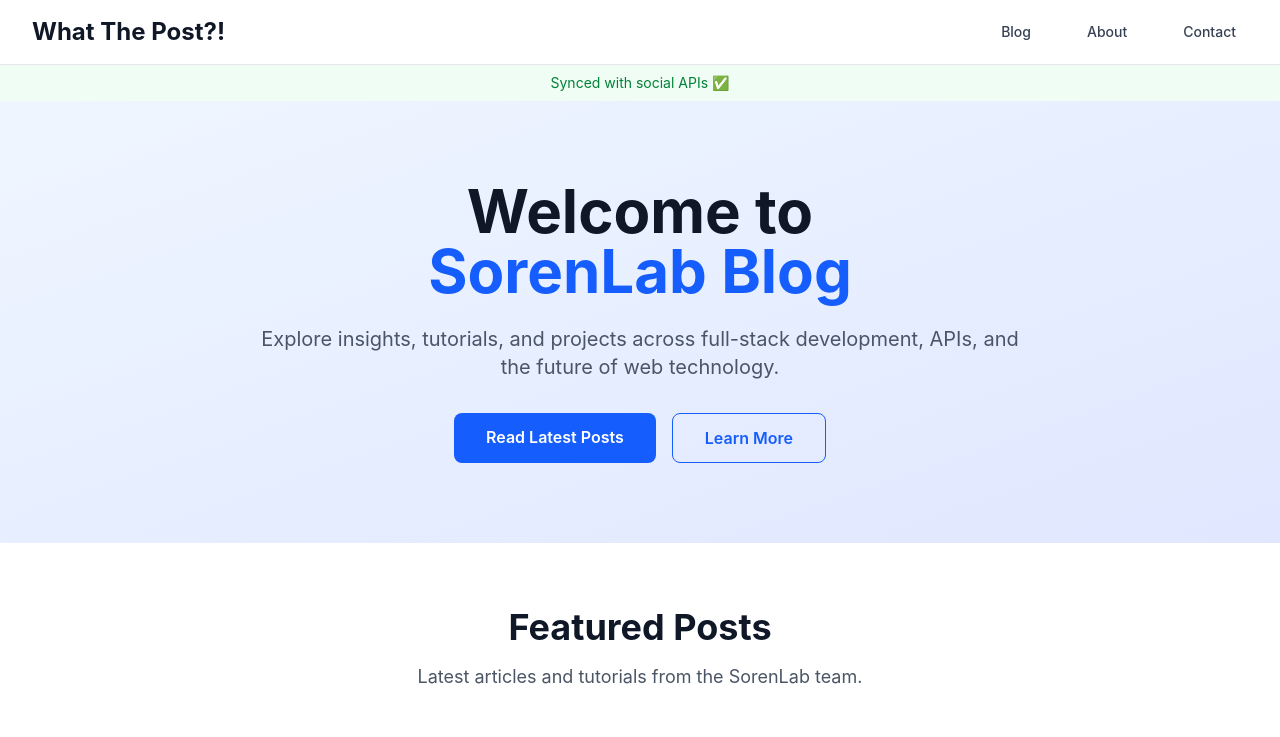
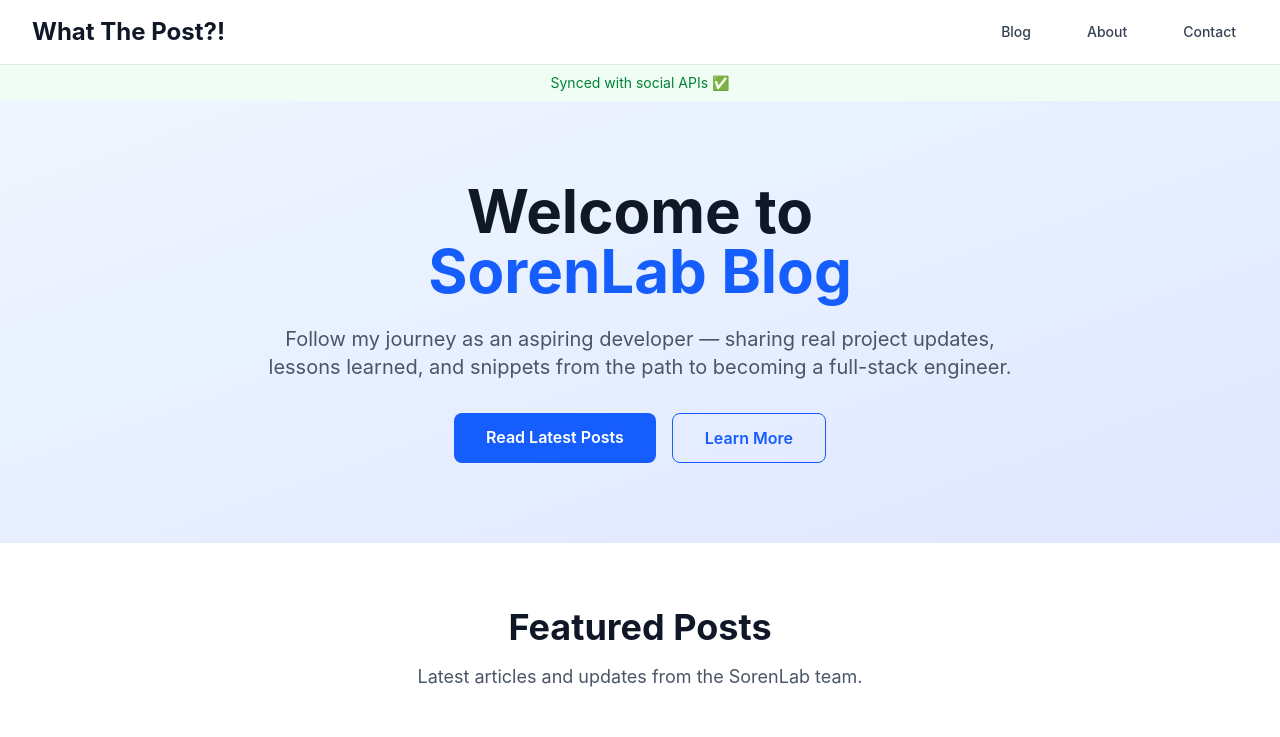
Before and after one commit to Drakeze/Blog, a Next.js app in the folder blog/: page / in a window 1280 px wide. Shown: the top 737 px of the page. Built offline with nearby package versions, Linux system fonts and the light colour scheme; no server answers.

Commit message:
Update page.tsx

```diff
--- a/blog/src/app/page.tsx
+++ b/blog/src/app/page.tsx
@@ -124,8 +124,7 @@ export default function Home() {
               Welcome to <span className="text-blue-600 block">SorenLab Blog</span>
             </h1>
             <p className="text-xl text-gray-600 mb-8 max-w-3xl mx-auto">
-              Explore insights, tutorials, and projects across full-stack development, APIs,
-              and the future of web technology.
+              Follow my journey as an aspiring developer — sharing real project updates, lessons learned, and snippets from the path to becoming a full-stack engineer.
             </p>
             <div className="flex flex-col sm:flex-row gap-4 justify-center">
               <Link
@@ -153,7 +152,7 @@ export default function Home() {
               Featured Posts
             </h2>
             <p className="text-lg text-gray-600">
-              Latest articles and tutorials from the SorenLab team.
+              Latest articles and updates from the SorenLab team.
             </p>
           </div>
 
```
